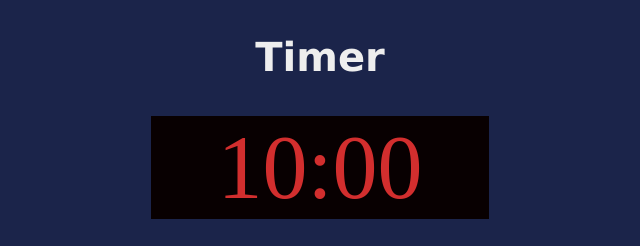
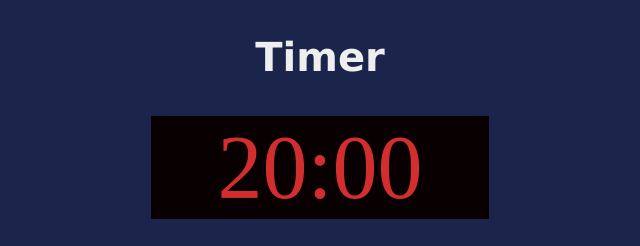
Before and after one commit to 6172501003-hue/BASKETBALL-SCOREBOARD, a plain HTML site: page index.html in a window 1280 px wide. Shown: the top 246 px of the page, 320-960 px from the left. Drawn offline with Linux system fonts and the light colour scheme.

Commit message:
Update index.html

```diff
--- a/index.html
+++ b/index.html
@@ -30,7 +30,7 @@
         <div>
             <h3 class="fonth3">Timer</h3>
             <div class="background-score">
-                <p class="colorTime" id="timer">10:00</p>
+                <p class="colorTime" id="timer">20:00</p>
             </div>
             <div class="timer-controls">
                 <button class="startTimer" onclick="startTimer()">Start</button>
```
